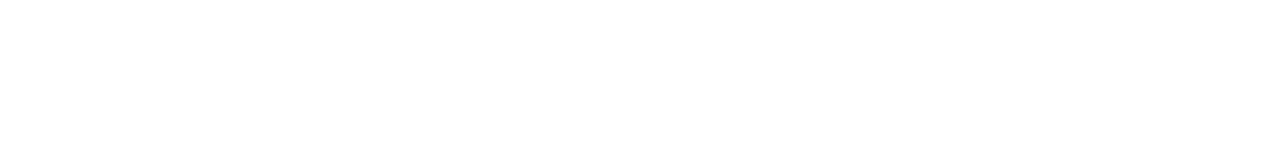
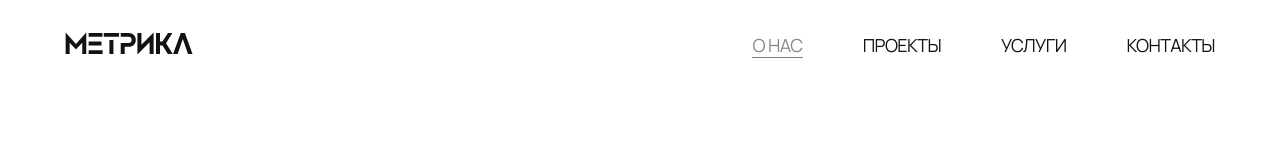
Before and after one commit to Vriitter/Metrika, a plain HTML site: page index.html in a window 1280 px wide. Drawn offline with Linux system fonts and the light colour scheme.

Commit message:
feat: add header

```diff
--- a/css/style.css
+++ b/css/style.css
@@ -19,3 +19,50 @@ body {
    font-weight: 400;
    color: #121212;
 }
+
+section {
+   margin-bottom: 153px;
+}
+
+.container {
+   max-width: 1170px;
+   padding: 0 10px;
+   margin: 0 auto;
+}
+
+.title-h2 {
+   margin-bottom: 33px;
+   font-weight: 400;
+   font-size: 18px;
+   letter-spacing: -0.03em;
+   text-transform: uppercase;
+}
+
+/* HEADER */
+.header {
+   margin-top: 32px;
+}
+
+.header__inner {
+   display: flex;
+   align-items: center;
+   justify-content: space-between;
+}
+
+.menu {
+   display: flex;
+   gap: 60px;
+   font-size: 18px;
+   letter-spacing: -0.03em;
+   text-transform: uppercase;
+}
+
+.menu-link_active {
+   border-bottom: 1px solid #000;
+   opacity: 0.5;
+}
+
+.menu-link:hover {
+   opacity: 0.5;
+   transition: all .3s;
+}
--- a/index.html
+++ b/index.html
@@ -11,6 +11,30 @@
    <link rel="stylesheet" href="./css/style.css">
 </head>
 <body>
-
+   <header class="header">
+      <div class="container">
+         <div class="header__inner">
+            <a class="logo" href="#">
+               <img src="./img/logo.svg" alt="logo-metrika">
+            </a>
+            <nav class="nav">
+               <ul class="menu">
+                  <li class="menu-item">
+                     <a class="menu-link menu-link_active" href="#">О НАС</a>
+                  </li>
+                  <li class="menu-item">
+                     <a class="menu-link" href="#projects">ПРОЕКТЫ</a>
+                  </li>
+                  <li class="menu-item">
+                     <a class="menu-link" href="#services">УСЛУГИ</a>
+                  </li>
+                  <li class="menu-item">
+                     <a class="menu-link" href="#contacts">КОНТАКТЫ</a>
+                  </li>
+               </ul>
+            </nav>
+         </div>
+      </div>
+   </header>
 </body>
 </html>
```
Also changed, not shown: 1 other file.
